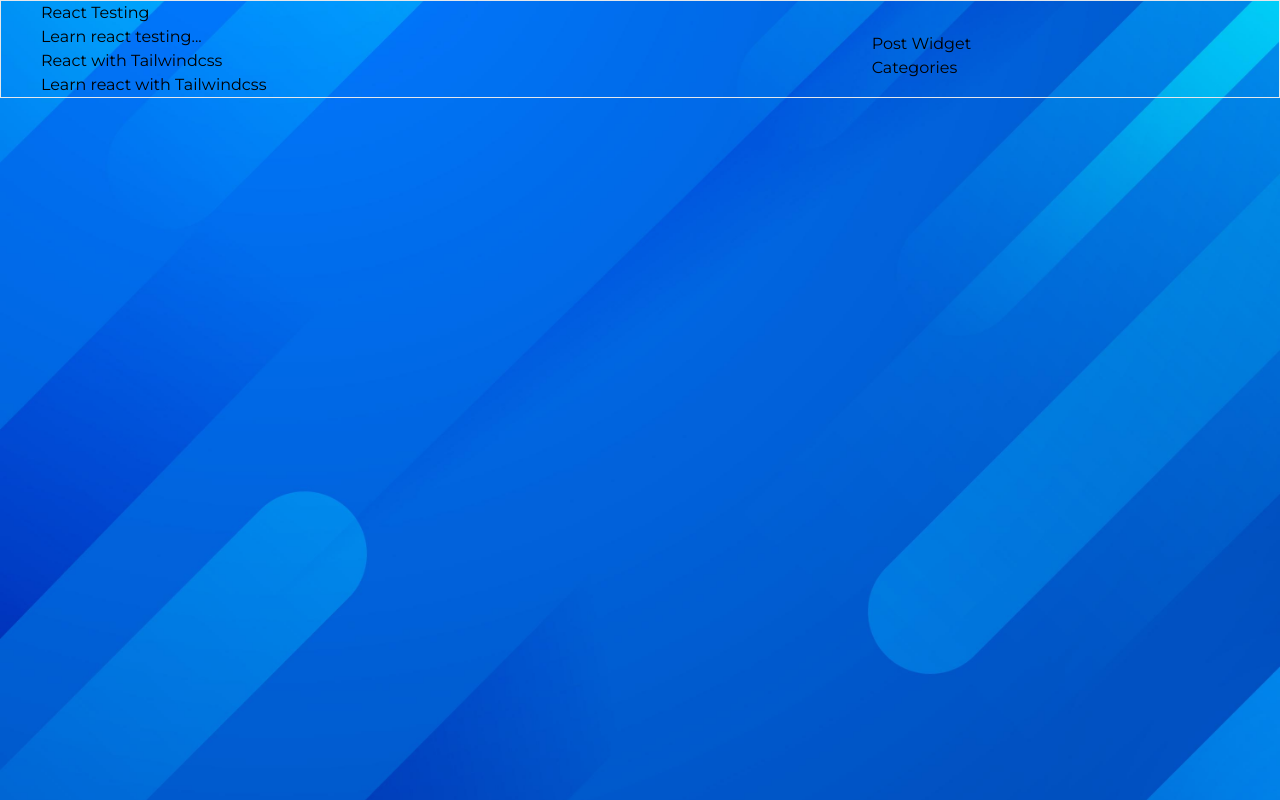
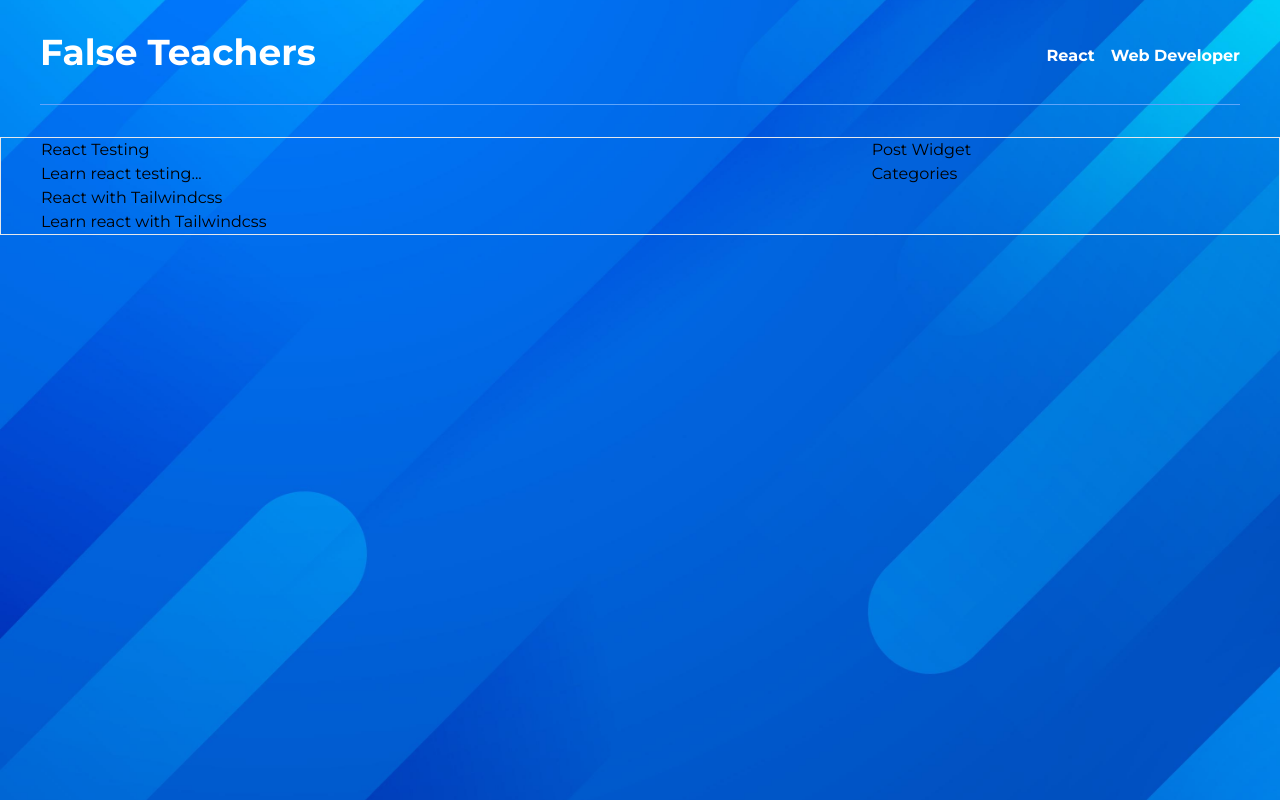
Before and after one commit to betaluis/graphcms-blog, a Next.js app: page / in a window 1280 px wide. Built offline with nearby package versions, Linux system fonts and the light colour scheme.

Commit message:
Added navbar component displaying the logo and categories for easy navigation. It wraps the whole app so it's displayed on every page.

```diff
--- /dev/null
+++ b/components/Header.js
@@ -0,0 +1,32 @@
+import { useContext } from "react";
+import Link from "next/link";
+
+const categories = [
+    { name: "React", slug: "react" },
+    { name: "Web Developer", slug: "web-developer" }
+]
+
+const Header = () => {
+    return (
+        <div className="container mx-auto px-10 mb-8">
+            <div className="border-b w-full border-blue-400 py-8 flex items-center flex-col md:flex-row">
+                <div className="mx-auto md:mr-auto md:ml-0">
+                    <Link href="/">
+                        <span className="cursor-pointer font-bold text-4xl text-white">False Teachers</span>
+                    </Link>
+                </div>
+                <div className="mt-3 md:mt-2">
+                    {
+                        categories.map((cat, index) => (
+                            <Link key={cat.slug} href={`/category/${cat.slug}`}>
+                                <span className="align-middle text-white ml-4 font-semibold cursor-pointer">{cat.name}</span>
+                            </Link>
+                        ))
+                    }
+                </div>
+            </div>
+        </div>
+    );
+}
+
+export default Header;
--- /dev/null
+++ b/components/Layout.js
@@ -0,0 +1,13 @@
+import { Header } from './'
+
+const Layout = ({ children }) => {
+
+    return (
+        <>
+            <Header />
+            { children }
+        </>
+    );
+}
+
+export default Layout;
--- a/components/index.js
+++ b/components/index.js
@@ -1,3 +1,6 @@
 export { default as PostCard } from './PostCard'
 export { default as PostWidget } from './PostWidget'
 export { default as Categories } from './Categories'
+export { default as Header } from './Header'
+
+export { default as Layout } from './Layout'
--- a/pages/_app.tsx
+++ b/pages/_app.tsx
@@ -1,8 +1,14 @@
 import '../styles/globals.scss'
 import type { AppProps } from 'next/app'
 
+import { Layout } from '../components/'
+
 function MyApp({ Component, pageProps }: AppProps) {
-  return <Component {...pageProps} />
+  return (
+    <Layout>
+      <Component {...pageProps} />
+    </Layout>
+  )
 }
 
 export default MyApp
```
